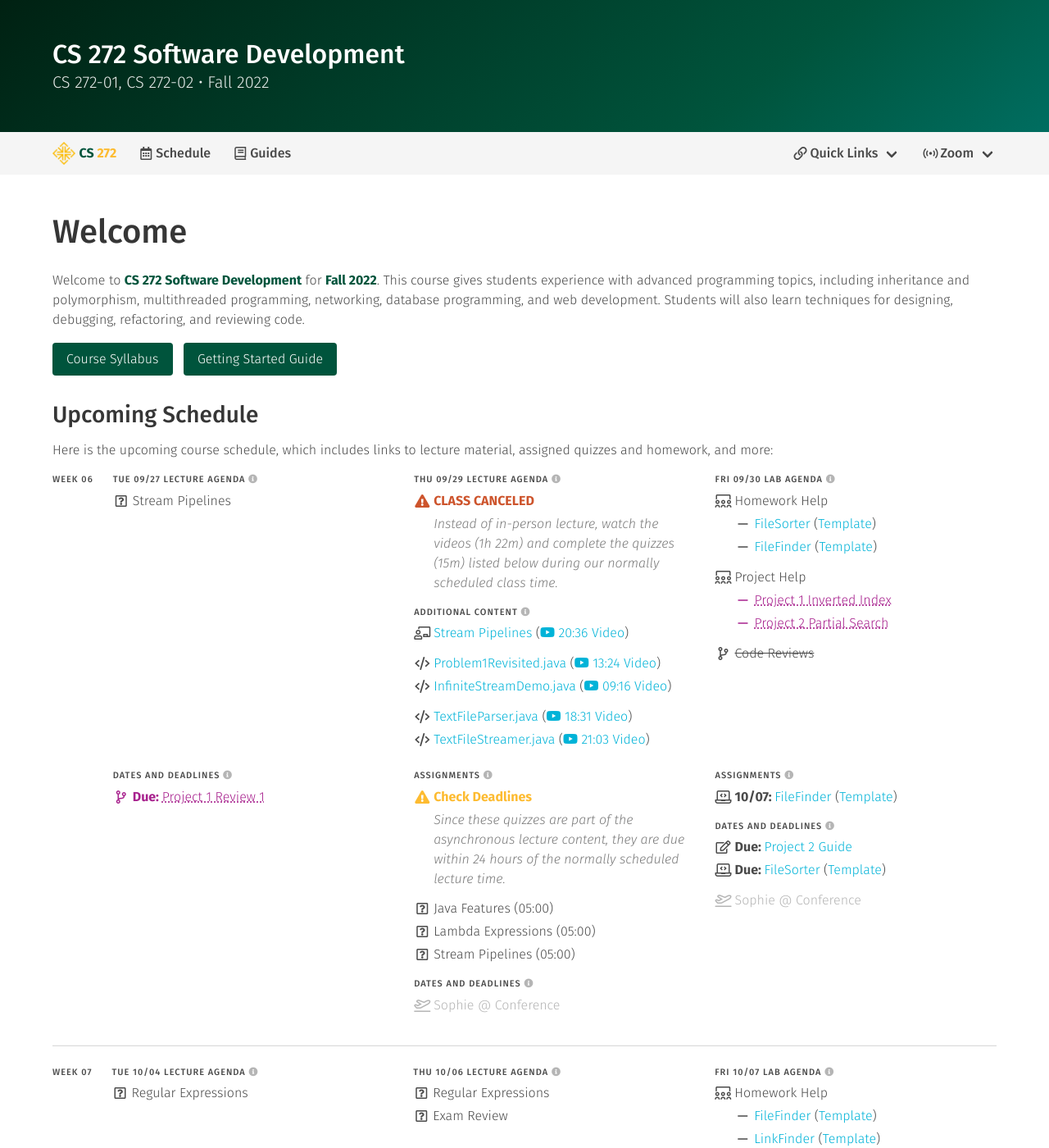
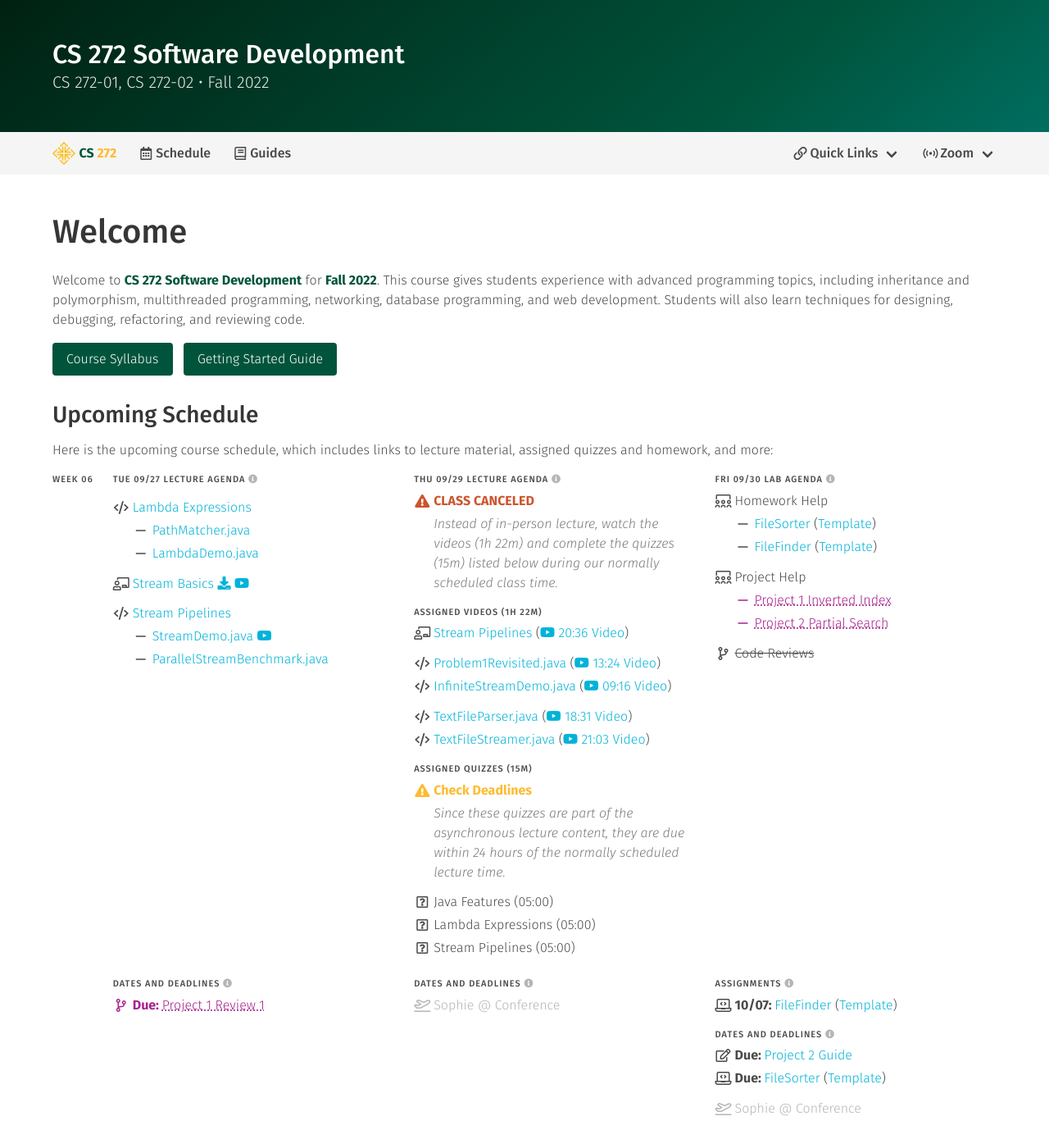
Before and after one commit to usf-cs272-fall2022/usf-cs272-fall2022.github.io, a Jekyll site: the page built from index.md, in a window 1280 px wide and 1400 px high. Shown: the whole window at 82% size. Built offline with Jekyll 4.4.1, drawn with Linux system fonts in a browser that asks for light colours.

Commit message:
Adding Tue agenda

```diff
--- a/_data/schedule.yml
+++ b/_data/schedule.yml
@@ -760,12 +760,12 @@ weeks:
               - text: 'PathMatcher.java'
                 icon: 'indented'
                 link: 'https://github.com/usf-cs272-fall2022/lectures/blob/main/LambdaExpressions/src/main/java/edu/usfca/cs272/PathMatcherDemo.java'
-                type: ['push']
+                type: ['push', 'del']
 
               - text: 'LambdaDemo.java'
                 icon: 'indented'
                 link: 'https://github.com/usf-cs272-fall2022/lectures/blob/main/LambdaExpressions/src/main/java/edu/usfca/cs272/LambdaDemo.java'
-                type: ['push']
+                type: ['push', 'del']
 
       - date: 2022-09-23
         sections:
@@ -841,7 +841,40 @@ weeks:
         sections:
           - <<: *lectures
             items:
+              - text: 'Lambda Expressions'
+                icon: 'code'
+                link: 'https://github.com/usf-cs272-fall2022/lectures/tree/main/LambdaExpressions'
+                type: ['bump']
+
+              - text: 'PathMatcher.java'
+                icon: 'indented'
+                link: 'https://github.com/usf-cs272-fall2022/lectures/blob/main/LambdaExpressions/src/main/java/edu/usfca/cs272/PathMatcherDemo.java'
+                type: ['push']
+
+              - text: 'LambdaDemo.java'
+                icon: 'indented'
+                link: 'https://github.com/usf-cs272-fall2022/lectures/blob/main/LambdaExpressions/src/main/java/edu/usfca/cs272/LambdaDemo.java'
+                type: ['push']
+
+              - file: 'slides'
+                name: 'streams'
+                type: ['bump']
+
               - text: 'Stream Pipelines'
+                icon: 'code'
+                link: 'https://github.com/usf-cs272-fall2022/lectures/tree/main/StreamPipelines'
+                type: ['bump']
+
+              - text: 'StreamDemo.java'
+                icon: 'indented'
+                link: 'https://github.com/usf-cs272-fall2022/lectures/blob/main/StreamPipelines/src/main/java/edu/usfca/cs272/StreamDemo.java'
+                type: ['push']
+                tube: 'https://drive.google.com/file/d/18RKTIjJmH1ovGVIwbVzfCIiDBq1BhmbP/view?usp=sharing'
+
+              - text: 'ParallelStreamBenchmark.java'
+                icon: 'indented'
+                link: 'https://github.com/usf-cs272-fall2022/lectures/blob/main/StreamPipelines/src/main/java/edu/usfca/cs272/ParallelStreamBenchmark.java'
+                type: ['push']
 
           - <<: *deadlines
             items:
@@ -860,7 +893,8 @@ weeks:
                 icon: 'nothing'
                 type: ['em', 'has-text-grey']
 
-          - <<: *content
+          - label: 'Assigned Videos (1h 22m)'
+            dates: ''
             items:
               - text: 'Stream Pipelines'
                 link: 'https://docs.google.com/presentation/d/e/2PACX-1vTjQo-LxI9hY2OwOZtF9MYqm2uzAB3voPgcpR3Sufzx6s8QEj-sIitaeOMVst8wanFt0iVM3kxjG0XD/pub?start=false&loop=false&delayms=3000'
@@ -889,7 +923,8 @@ weeks:
                 link: 'https://github.com/usf-cs272-fall2022/lectures/blob/main/StreamPipelines/src/main/java/edu/usfca/cs272/TextFileStreamer.java'
                 more: '(<a href="https://drive.google.com/file/d/1H-FYMCrXlyx5xZ-M-wAIx5xtj9aieN8U/view?usp=sharing"><i class="fab fa-youtube"></i> 21:03 Video</a>)'
 
-          - <<: *assignments
+          - label: 'Assigned Quizzes (15m)'
+            dates: ''
             items:
               - text: 'Check Deadlines'
                 icon: 'warning'
```
